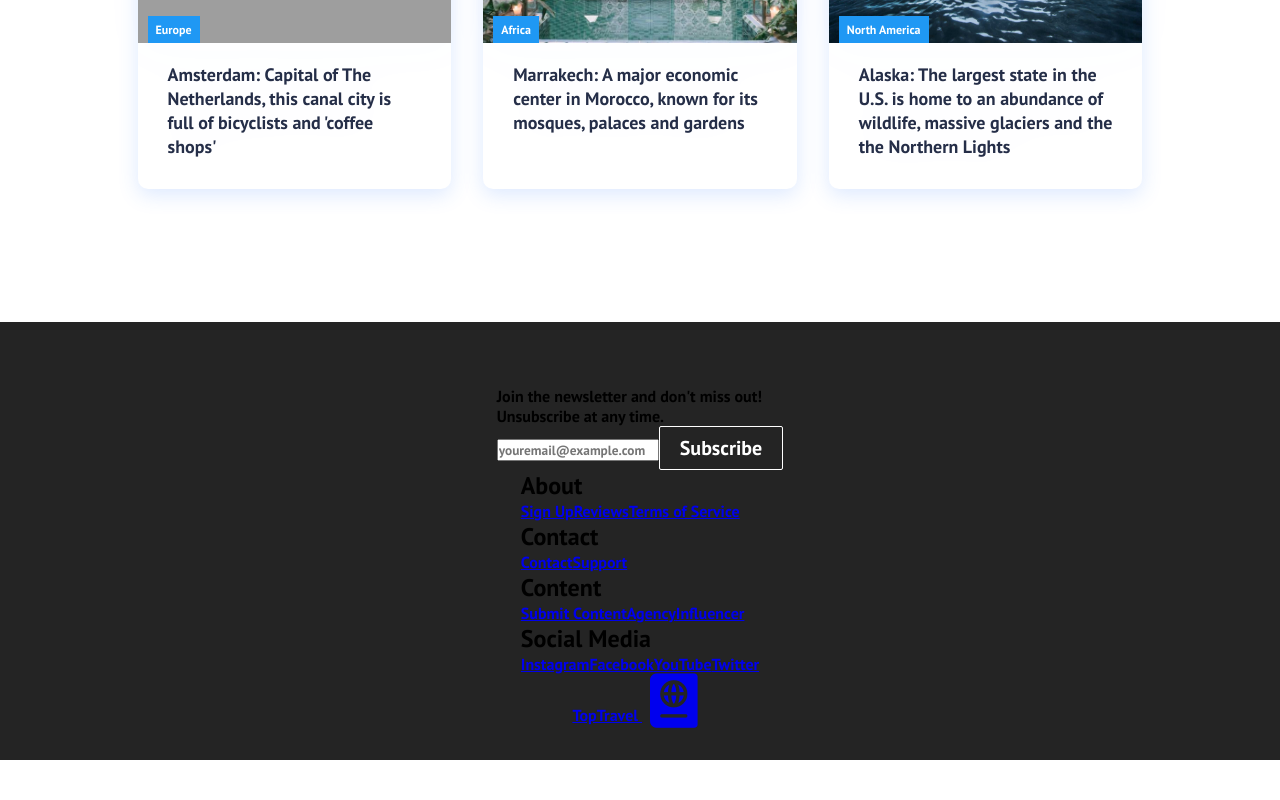
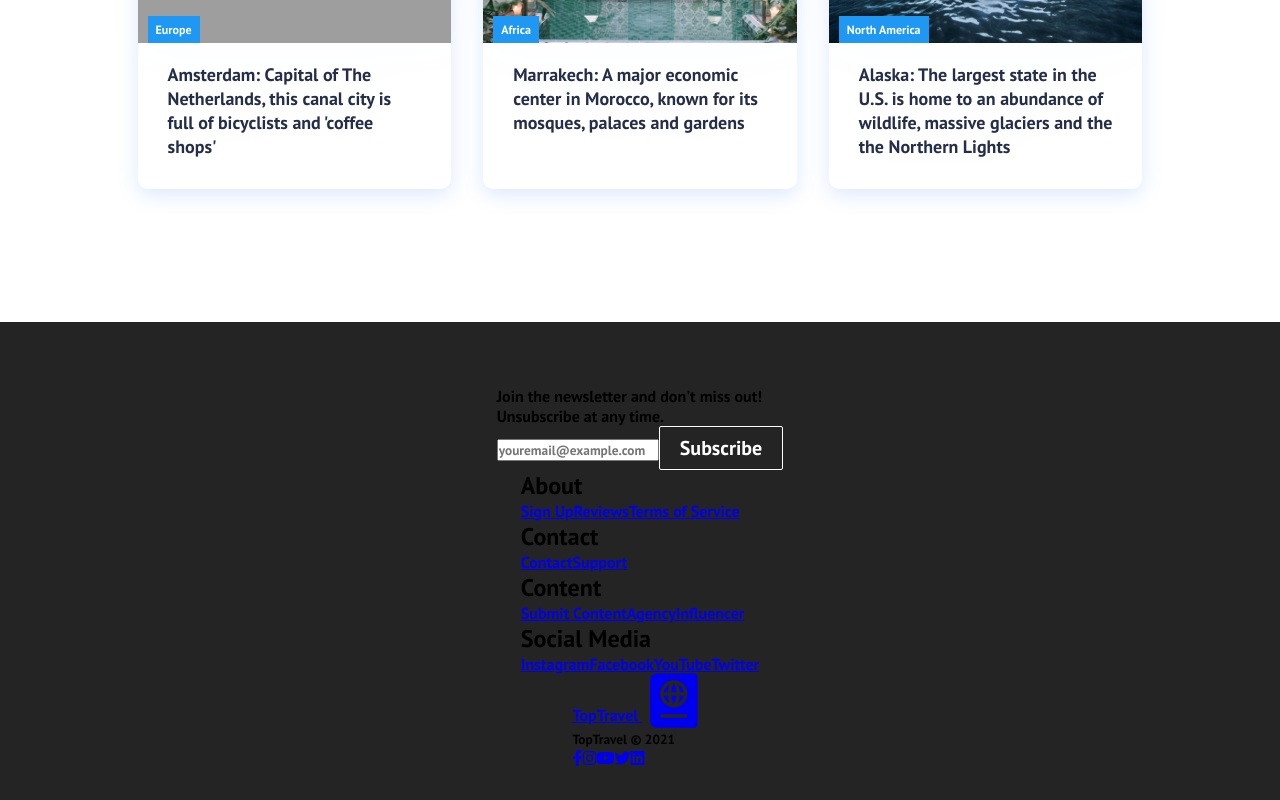
Before and after one commit to rosenbergmichael/react-app-april-2021, a React (Create React App) app: page / in a window 1280 px wide. Shown: the part 1651-2451 px from the top of the page. Before the commit the page ends 2411 px from the top, so only its background shows below. Built offline with nearby package versions, Linux system fonts and the light colour scheme; grey boxes are pictures that could not be loaded.

Commit message:
in Footer.js add small tags for website-rights, add Links for social media icons

```diff
--- a/src/components/Footer.js
+++ b/src/components/Footer.js
@@ -57,7 +57,49 @@ function Footer() {
               TopTravel <i className='fas fa-passport'></i>
             </Link>
           </div>
-
+          <small className="website-rights">TopTravel © 2021 </small>
+          <div className="social-icons">
+             <Link
+              className="social-icon-link facebook"
+              to=''
+              target='_blank'
+              aria-label="Facebook"
+             >
+               <i className='fab fa-facebook-f'></i>
+             </Link>
+             <Link
+              className="social-icon-link instagram"
+              to=''
+              target='_blank'
+              aria-label="Instagram"
+             >
+               <i className='fab fa-instagram'></i>
+             </Link>
+             <Link
+              className="social-icon-link youtube"
+              to=''
+              target='_blank'
+              aria-label="YouTube"
+             >
+               <i className='fab fa-youtube'></i>
+             </Link>
+             <Link
+              className="social-icon-link twitter"
+              to=''
+              target='_blank'
+              aria-label="Twitter"
+             >
+               <i className='fab fa-twitter'></i>
+             </Link>
+             <Link
+              className="social-icon-link linkedin"
+              to=''
+              target='_blank'
+              aria-label="LinkedIn"
+             >
+               <i className='fab fa-linkedin'></i>
+             </Link>
+          </div>
         </div>
       </section>
     </div>
```
